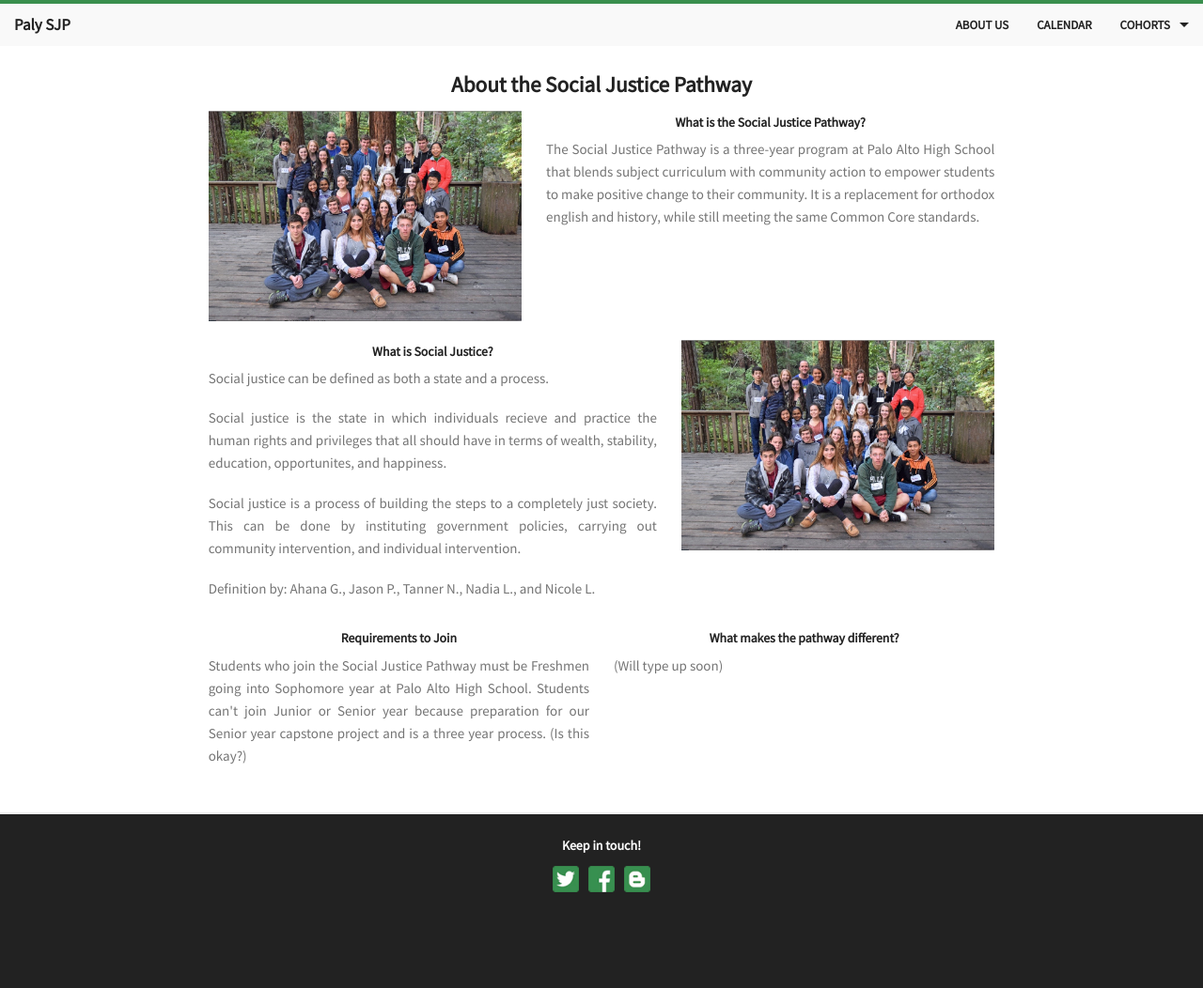
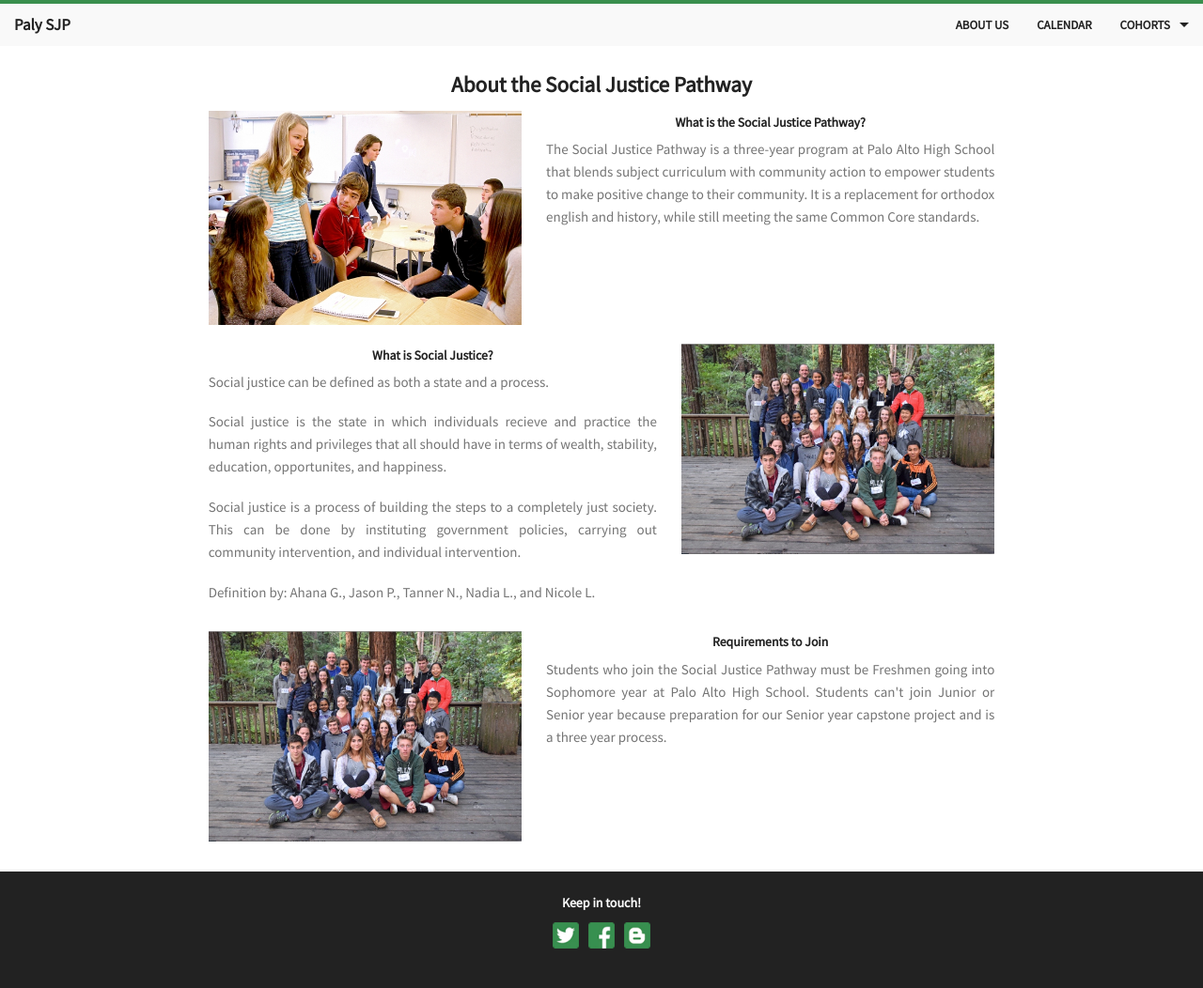
Before and after one commit to rafilong/palysjp-website, a Jekyll site: the page built from about.html, in a window 1280 px wide. Shown: the whole page at 94% size. Built offline with Jekyll 4.4.1, drawn with Linux system fonts in a browser that asks for light colours; Markdown is read by kramdown in place of the engine named in the settings; before the commit the page ends 992 px from its top, so only the background shows below that.

Commit message:
Minor changes to the about page

```diff
--- a/about.html
+++ b/about.html
@@ -7,7 +7,7 @@ title: About Us
 
 <div class="row" style="margin-bottom:20px">
   <div class="small-12 large-5 columns">
-    <img src="/assets/img/photo/camp_unity.png" />
+    <img src="/assets/img/photo/about/one.jpg" />
   </div>
   <div class="small-12 large-7 columns">
     <h6>What is the Social Justice Pathway?</h6>
@@ -29,12 +29,11 @@ title: About Us
 </div>
 
 <div class="row">
-  <div class="small-6 large-6 columns">
+  <div class="small-12 large-5 columns">
+    <img src="/assets/img/photo/camp_unity.png" />
+  </div>
+  <div class="small-12 large-7 columns">
     <h6>Requirements to Join</h6>
-    <p>Students who join the Social Justice Pathway must be Freshmen going into Sophomore year at Palo Alto High School. Students can't join Junior or Senior year because preparation for our Senior year capstone project and is a three year process. (Is this okay?) </p>
-  </div>
-  <div class="small-6 large-6 columns">
-    <h6>What makes the pathway different?</h6>
-    <p>(Will type up soon)</p>
+    <p>Students who join the Social Justice Pathway must be Freshmen going into Sophomore year at Palo Alto High School. Students can't join Junior or Senior year because preparation for our Senior year capstone project and is a three year process.</p>
   </div>
 </div>
```
